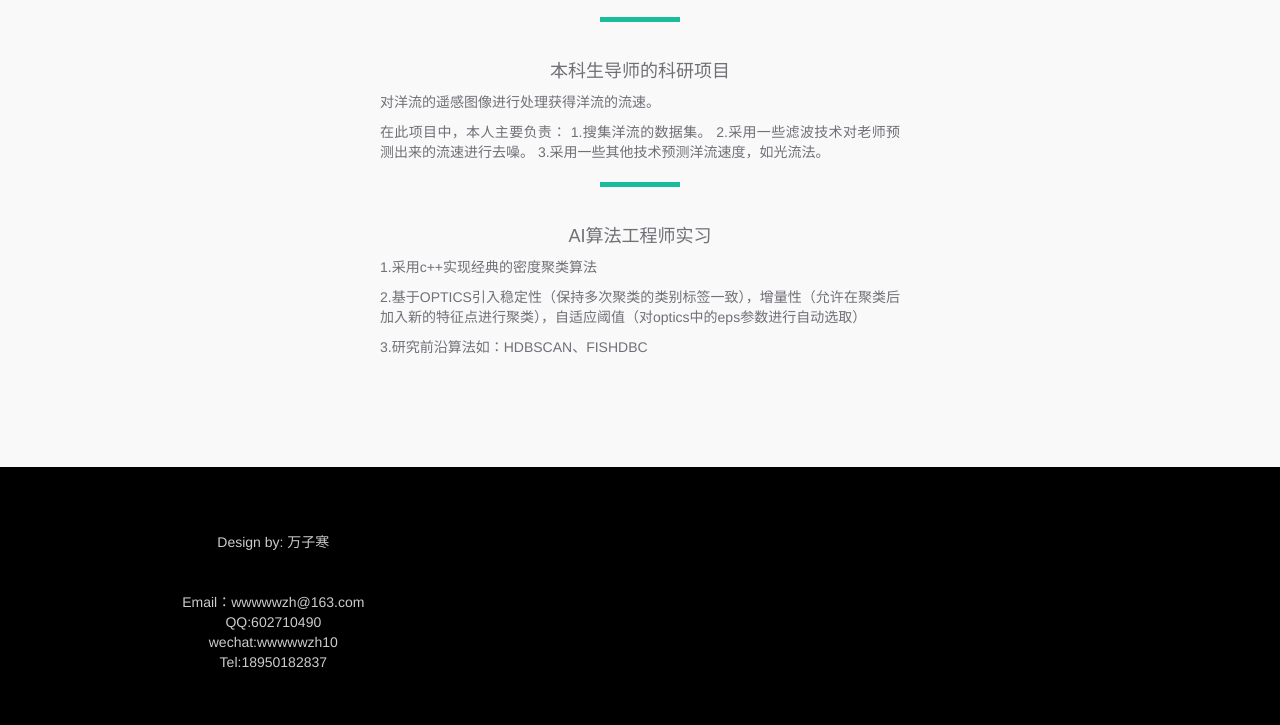
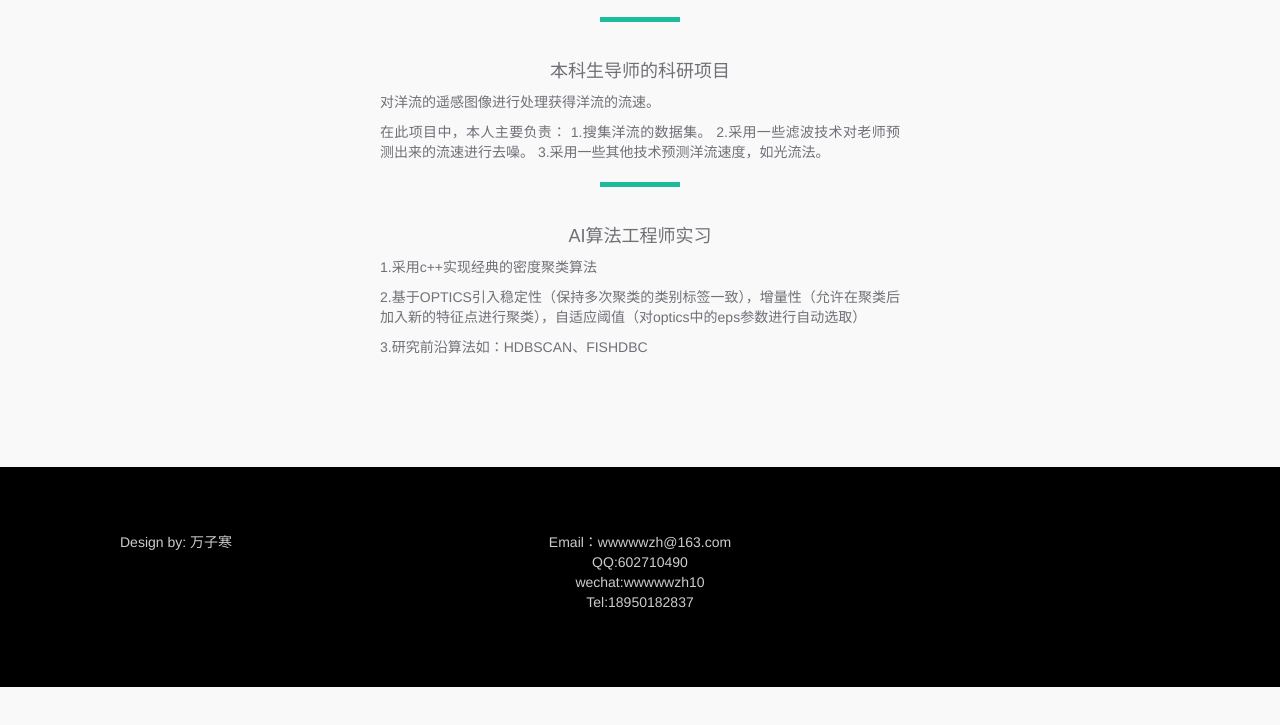
Before and after one commit to dreamerably/PR, a plain HTML site: page index.html in a window 1280 px wide. Shown: the part 5175-5900 px from the top of the page. After the commit the page ends 5862 px from the top, so only its background shows below. Drawn offline with nearby package versions, Linux system fonts and the light colour scheme.

Commit message:
Update index.html

```diff
--- a/index.html
+++ b/index.html
@@ -248,11 +248,13 @@
     <footer class="footer">
         <div class="container">
             <div class="row">
-
+             <div class="col-md-4">
+                    <p>Design by: 万子寒
+                    </p>
+                </div>
 
 
                 <div class="col-md-4 text-center">
-			<p>Design by: 万子寒<br>
                     <p>Email：wwwwwzh@163.com<br>
 					QQ:602710490<br>
 					wechat:wwwwwzh10<br>
```
